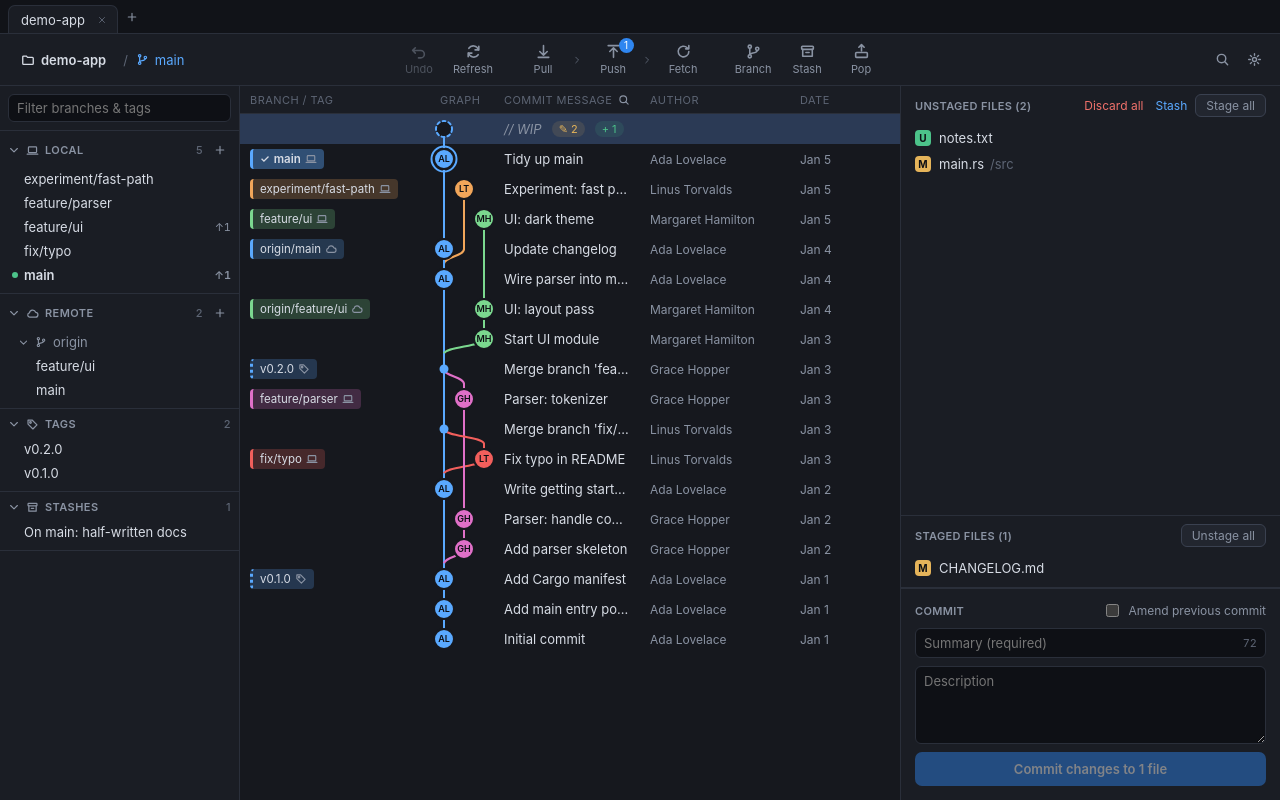
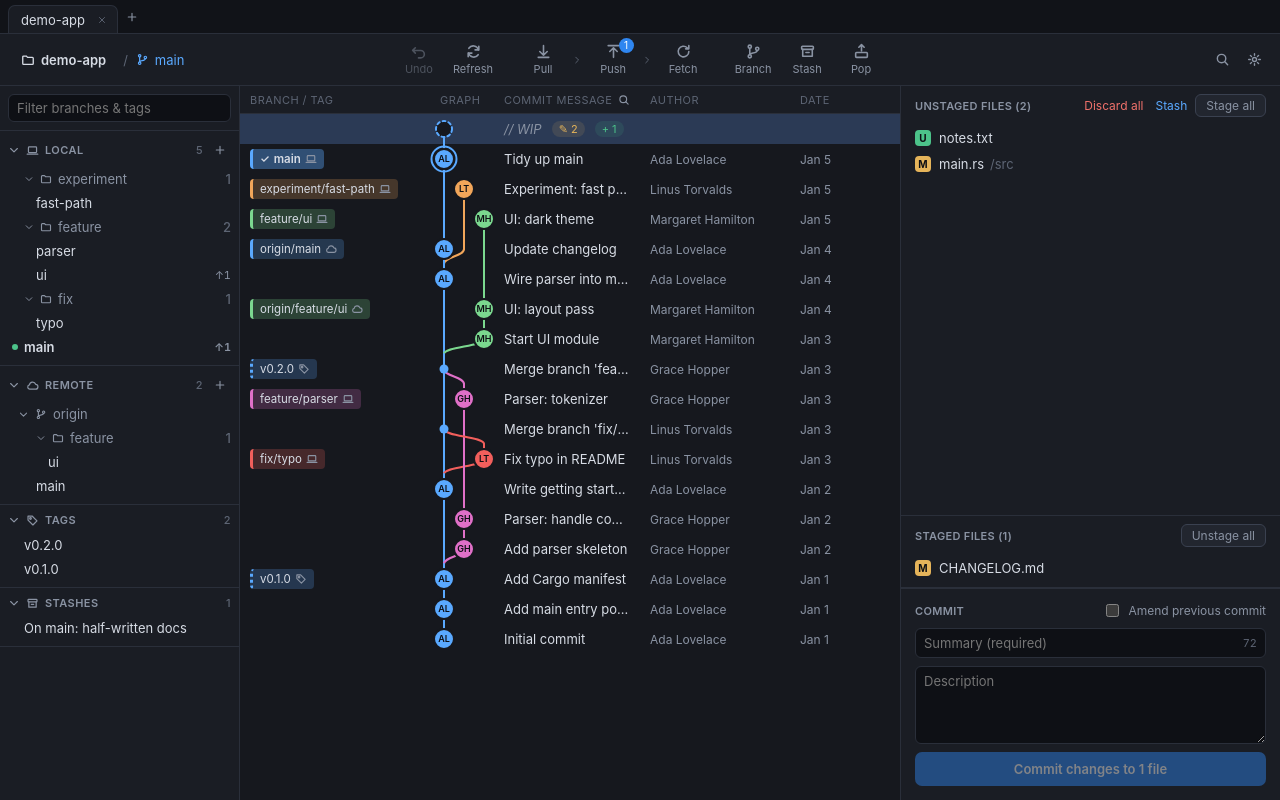
Before and after one commit to selimlendiniz/gitbrix, a React (Vite) app: page / in a window 1280 px wide. Both pictures are taken after a click on the button "Open repository…". Built offline with nearby package versions, Linux system fonts and the light colour scheme.

Commit message:
feat: group slash-named branches into folders in the sidebar
Co-Authored-By: Claude Opus 5.5 <noreply@anthropic.com>

```diff
--- a/src/App.css
+++ b/src/App.css
@@ -619,7 +619,8 @@ textarea {
   color: var(--text);
 }
 
-.side-item.group {
+.side-item.group,
+.side-item.folder {
   color: var(--text-dim);
 }
 
--- /dev/null
+++ b/src/components/RefTree.tsx
@@ -0,0 +1,85 @@
+// Branch names with slashes shown as folders: feature/a, feature/b →
+// feature ▸ a, b. Single-level names stay at the top.
+
+import { ReactNode, useState } from "react";
+
+import { RefInfo } from "../api";
+import { IconChevron, IconFolder } from "./Icons";
+
+export interface TreeNode {
+  name: string;
+  path: string;
+  folders: TreeNode[];
+  leaves: { ref: RefInfo; label: string }[];
+}
+
+/** Group refs by the slash-separated folders of `nameOf(ref)`. */
+export function buildTree(refs: RefInfo[], nameOf: (r: RefInfo) => string): TreeNode {
+  const root: TreeNode = { name: "", path: "", folders: [], leaves: [] };
+  for (const ref of refs) {
+    const parts = nameOf(ref).split("/");
+    let node = root;
+    for (const part of parts.slice(0, -1)) {
+      const path = node.path ? `${node.path}/${part}` : part;
+      let next = node.folders.find((f) => f.name === part);
+      if (!next) {
+        next = { name: part, path, folders: [], leaves: [] };
+        node.folders.push(next);
+      }
+      node = next;
+    }
+    node.leaves.push({ ref, label: parts[parts.length - 1] });
+  }
+  return root;
+}
+
+export function countLeaves(node: TreeNode): number {
+  return node.leaves.length + node.folders.reduce((n, f) => n + countLeaves(f), 0);
+}
+
+export function RefTree({
+  tree,
+  indent,
+  forceOpen,
+  renderLeaf,
+}: {
+  tree: TreeNode;
+  indent: number;
+  /** Expand everything (while filtering). */
+  forceOpen: boolean;
+  renderLeaf: (ref: RefInfo, label: string, indent: number) => ReactNode;
+}) {
+  const [closed, setClosed] = useState<Set<string>>(new Set());
+  const toggle = (path: string) =>
+    setClosed((c) => {
+      const next = new Set(c);
+      if (next.has(path)) next.delete(path);
+      else next.add(path);
+      return next;
+    });
+
+  function render(node: TreeNode, depth: number): ReactNode[] {
+    const out: ReactNode[] = [];
+    for (const f of node.folders) {
+      const open = forceOpen || !closed.has(f.path);
+      out.push(
+        <div
+          key={`folder:${f.path}`}
+          className="side-item folder"
+          style={{ paddingLeft: 12 + depth * 12 }}
+          onClick={() => toggle(f.path)}
+        >
+          <IconChevron size={10} open={open} />
+          <IconFolder size={12} />
+          <span className="side-item-label">{f.name}</span>
+          <span className="side-count">{countLeaves(f)}</span>
+        </div>,
+      );
+      if (open) out.push(...render(f, depth + 1));
+    }
+    for (const l of node.leaves) out.push(renderLeaf(l.ref, l.label, depth));
+    return out;
+  }
+
+  return <>{render(tree, indent)}</>;
+}
--- a/src/components/Sidebar.tsx
+++ b/src/components/Sidebar.tsx
@@ -3,6 +3,7 @@ import { ReactNode, useMemo, useState } from "react";
 import { RefInfo, RemoteInfo } from "../api";
 import { addRemote, checkoutRef, createBranch, refMenu, remoteMenu, remoteOf, stashMenu } from "../actions";
 import { useStore } from "../store";
+import { buildTree, RefTree } from "./RefTree";
 import { IconBranch, IconChevron, IconCloud, IconLaptop, IconPlus, IconStash, IconTag } from "./Icons";
 
 function Section({
@@ -106,9 +107,12 @@ export function Sidebar() {
             </button>
           }
         >
-          {locals.map((r) => (
-            <RefItem key={r.fullName} r={r} label={r.name} />
-          ))}
+          <RefTree
+            tree={buildTree(locals, (r) => r.name)}
+            indent={1}
+            forceOpen={!!filter.trim()}
+            renderLeaf={(r, label, depth) => <RefItem key={r.fullName} r={r} label={label} indent={depth - 1} />}
+          />
         </Section>
         <Section
           title="Remote"
@@ -121,7 +125,7 @@ export function Sidebar() {
           }
         >
           {allRemotes.map((rm) => (
-            <RemoteGroup key={rm.name} remote={rm} list={remotes.get(rm.name) ?? []} />
+            <RemoteGroup key={rm.name} remote={rm} list={remotes.get(rm.name) ?? []} filtering={!!filter.trim()} />
           ))}
         </Section>
         <Section title="Tags" icon={<IconTag size={13} />} count={tags.length}>
@@ -151,7 +155,7 @@ export function Sidebar() {
   );
 }
 
-function RemoteGroup({ remote, list }: { remote: RemoteInfo; list: RefInfo[] }) {
+function RemoteGroup({ remote, list, filtering }: { remote: RemoteInfo; list: RefInfo[]; filtering: boolean }) {
   const [open, setOpen] = useState(true);
   const showMenu = useStore((s) => s.showMenu);
   return (
@@ -171,7 +175,14 @@ function RemoteGroup({ remote, list }: { remote: RemoteInfo; list: RefInfo[] })
         <span className="side-item-label">{remote.name}</span>
         {list.length === 0 && <span className="side-count">not fetched</span>}
       </div>
-      {open && list.map((r) => <RefItem key={r.fullName} r={r} label={remoteOf(r).branch} indent={1} />)}
+      {open && (
+        <RefTree
+          tree={buildTree(list, (r) => remoteOf(r).branch)}
+          indent={2}
+          forceOpen={filtering}
+          renderLeaf={(r, label, depth) => <RefItem key={r.fullName} r={r} label={label} indent={depth - 1} />}
+        />
+      )}
     </>
   );
 }
```
Also changed, not shown: src/mock/fixture.json (+1 -1 lines), 2 other files (tests, documents, lock files or other folders).
